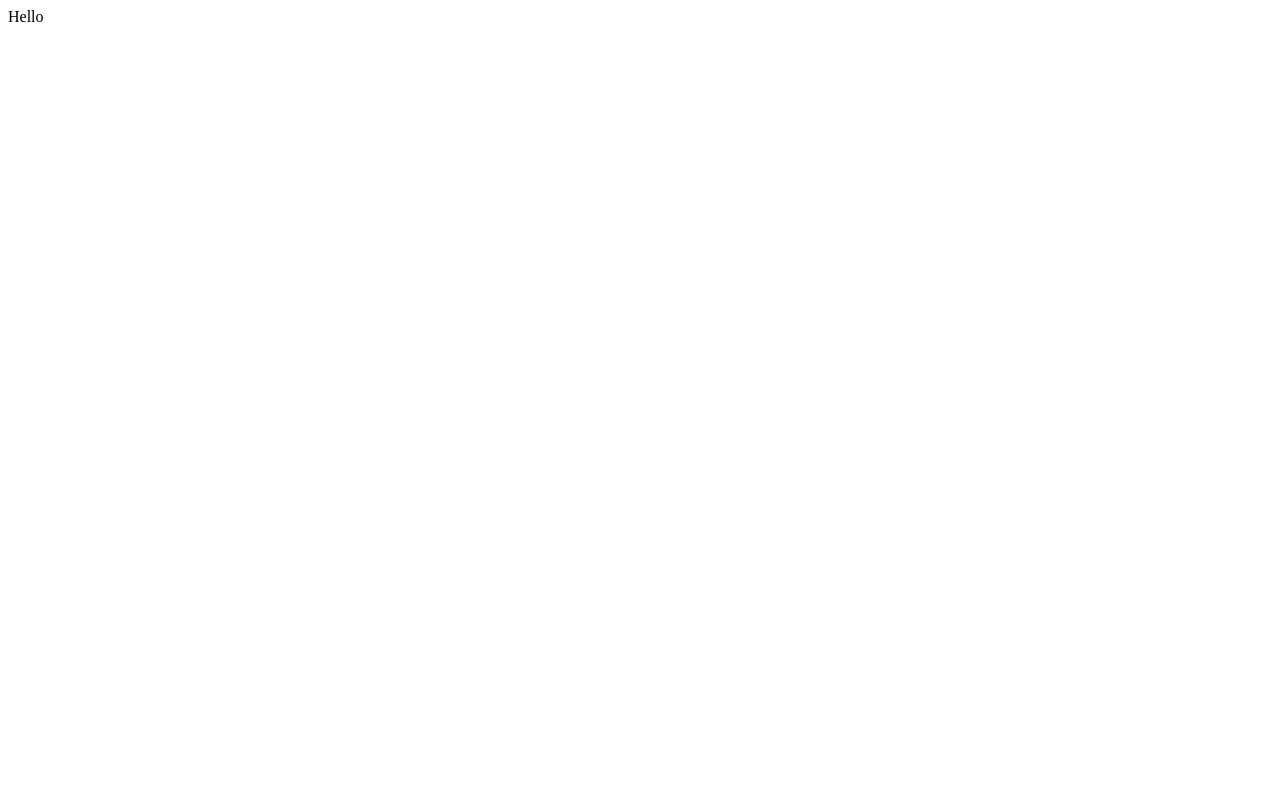
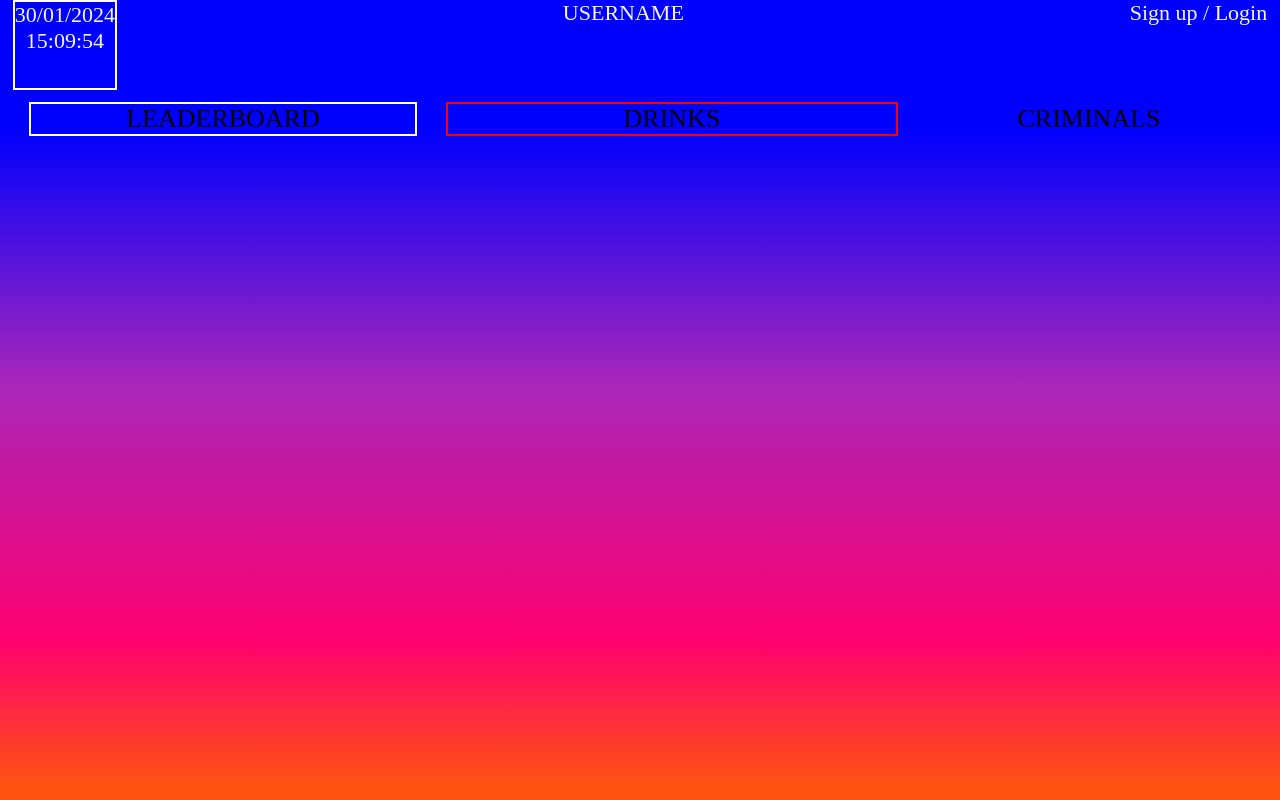
Before and after one commit to eitanallal/golden-toast, a React (Vite) app in the folder apps/client/: page / in a window 1280 px wide. Built offline with nearby package versions, Linux system fonts and the light colour scheme.

Commit message:
created header. creating categories

```diff
--- a/apps/client/index.html
+++ b/apps/client/index.html
@@ -9,7 +9,7 @@
     <link rel="icon" type="image/x-icon" href="/favicon.ico" />
     <link rel="stylesheet" href="/src/styles.css" />
   </head>
-  <body>
+  <body style="margin: 0">
     <div id="root"></div>
     <script type="module" src="/src/main.tsx"></script>
   </body>
--- a/apps/client/src/app/app.module.css
+++ b/apps/client/src/app/app.module.css
@@ -1 +1,56 @@
-/* Your styles goes here. */
+#root {
+  width: 100vw;
+  height: 100vh;
+}
+
+.background {
+  width: 100vw;
+  height: 100vh;
+  background: linear-gradient(
+    to bottom,
+    blue 16%,
+    rgb(169, 38, 186) 48%,
+    rgb(255, 0, 111) 80%,
+    rgb(255, 82, 19) 98%
+  );
+}
+
+.header {
+  margin-left: 1vi;
+  margin-right: 1vi;
+  margin-bottom: 1vi;
+  height: 7vi;
+  display: flex;
+  color: whitesmoke;
+  justify-content: space-between;
+  font-size: 22px;
+}
+
+.mainContent {
+  display: flex;
+  justify-content: space-evenly;
+}
+.leaderboard {
+  display: flex;
+  width: 30vw;
+  border: 2px solid white;
+  background-color: transparent;
+  justify-content: center;
+}
+
+.drinks {
+  display: flex;
+  width: 35vw;
+  border: 2px solid red;
+  justify-content: center;
+}
+
+.criminals {
+  display: flex;
+  width: 25vw;
+  border: 2px solid blue;
+  justify-content: center;
+}
+.categorytitle {
+  font-size: 26px;
+}
--- a/apps/client/src/app/app.tsx
+++ b/apps/client/src/app/app.tsx
@@ -1,7 +1,27 @@
 // eslint-disable-next-line @typescript-eslint/no-unused-vars
 import styles from './app.module.css';
+import GetDate from '../components/date/date';
 export function App() {
-  return <div>Hello</div>;
+  return (
+    <div className={styles.background}>
+      <div className={styles.header}>
+        <GetDate />
+        <div className={styles.titleUsername}>USERNAME</div>
+        <div className={styles.signupLogin}>Sign up / Login</div>
+      </div>
+      <div className={styles.mainContent}>
+        <div className={styles.leaderboard}>
+          <div className={styles.categorytitle}>LEADERBOARD</div>
+        </div>
+        <div className={styles.drinks}>
+          <div className={styles.categorytitle}>DRINKS</div>
+        </div>
+        <div className={styles.criminals}>
+          <div className={styles.categorytitle}>CRIMINALS</div>
+        </div>
+      </div>
+    </div>
+  );
 }
 
 export default App;
--- /dev/null
+++ b/apps/client/src/components/date/date.module.css
@@ -0,0 +1,7 @@
+.dateTimeBox {
+  display: flex;
+  flex-direction: column;
+  width: fit-content;
+  align-items: center;
+  border: 2px solid white;
+}
--- /dev/null
+++ b/apps/client/src/components/date/date.tsx
@@ -0,0 +1,25 @@
+import { useState, useEffect } from 'react';
+import styles from './date.module.css';
+
+const GetDate: React.FC = () => {
+  const [date, setDate] = useState(new Date());
+
+  useEffect(() => {
+    const timer = setInterval(() => setDate(new Date()), 1000);
+
+    // Clean up the interval when the component unmounts
+    return function cleanup() {
+      clearInterval(timer);
+    };
+  }, []);
+
+  // Return the date to be displayed in the component
+  return (
+    <div className={styles.dateTimeBox}>
+      <div>{date.toLocaleDateString('en-GB')}</div>
+      <div>{date.toLocaleTimeString('en-GB')}</div>
+    </div>
+  );
+};
+
+export default GetDate;
```
Also changed, not shown: 1 other file (tests, documents, lock files or other folders).
